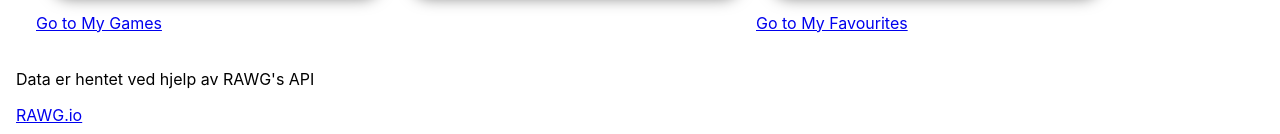
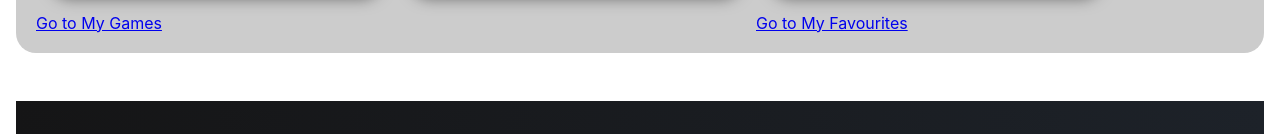
Before and after one commit to HippedFever/eksamensdokument_gruppe2, a React (Create React App) app in the folder spillbibliotek/: page / in a window 1280 px wide. Shown: the part 815-949 px from the top of the page. Built offline with nearby package versions, Linux system fonts and the light colour scheme; no server answers.

Commit message:
Småpatch

```diff
--- a/spillbibliotek/src/css/main.css
+++ b/spillbibliotek/src/css/main.css
@@ -12,14 +12,14 @@ body {
   flex-direction: column;
 }
 
-.main {
+main {
   background: #CCCCCC;
   flex: 1;
   border-radius: 20px;
   height: 100%;
 }
 
-.footer {
+footer {
   background: linear-gradient(90deg, #151516 0%, #1d2229 100%);
   text-align: center;
   color: #FFFFFF;
--- a/spillbibliotek/src/css/sass/main.scss
+++ b/spillbibliotek/src/css/sass/main.scss
@@ -19,14 +19,14 @@ body {
   flex-direction: column;
 }
 
-.main {
+main {
   background: $grey;
   flex: 1;
   border-radius: 20px;
   height: 100%;
 }
 
-.footer {
+footer {
   background: linear-gradient(90deg, #151516 0%, #1d2229 100%);
   text-align: center;
   color: $white;
```
